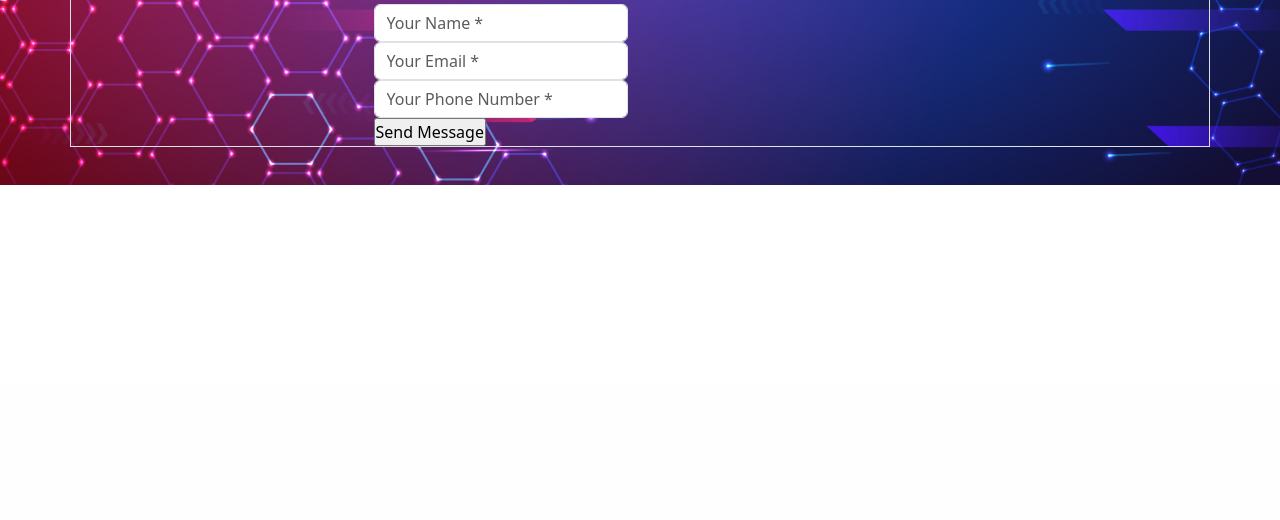
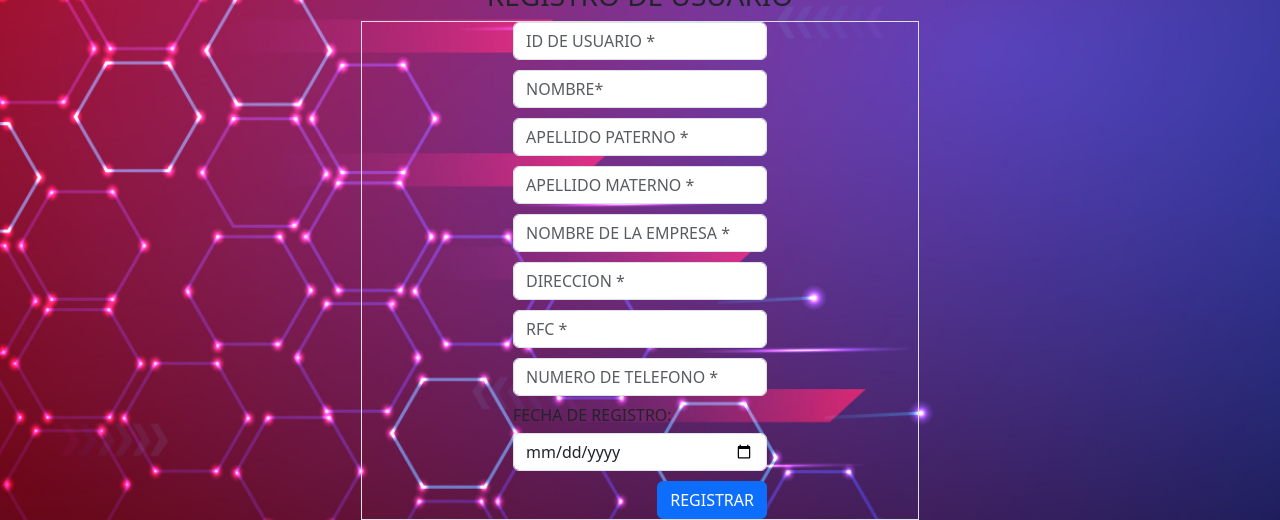
Before and after one commit to LuisaLzrGcia/SGAF, a PHP site: page /app/Registrar/ResgistrarUsuario.php in a window 1280 px wide. Shown: the part 415-935 px from the top of the page. Before the commit the page ends 600 px from the top, so only its background shows below. Run offline with PHP 8.4, Linux system fonts and the light colour scheme.

Commit message:
RespaldoForm

```diff
--- a/app/Registrar/ResgistrarUsuario.php
+++ b/app/Registrar/ResgistrarUsuario.php
@@ -7,38 +7,77 @@
     <title>Registra usuarios</title>
     <link rel="stylesheet" href="../../public/CSS/style.css" />
     <link rel="stylesheet" href="https://cdn.jsdelivr.net/npm/bootstrap@5.3.3/dist/css/bootstrap.min.css" />
+    <style>
+    /* Agrega un margen inferior al contenedor de navegación */
+    nav {
+        margin-bottom: 20px;
+        /* Ajusta el valor según el espacio deseado */
+    }
+
+    /* Estilos para la separación entre cajas de texto */
+    .form-group:not(:last-child) {
+            margin-bottom: 10px; /* Agrega un margen inferior de 20px a todos los .form-group excepto el último */
+        }
+
+    </style>
 </head>
 
 <body class="bg-general">
     <?php
     include_once "../Componets/Navbar.php";
     ?>
-    <div class="container contact-form border m-x:20px ">
-    <div class="container-fluid w-50 ">
-            <div class="contact-image border">
-                <img src="https://image.ibb.co/kUagtU/rocket_contact.png" alt="rocket_contact"/>
+    <div class="container contact-form  ; ">
+        <div class="container-fluid w-50 ">
+            <div class="contact-image  text-center">
+                <img src="https://image.ibb.co/kUagtU/rocket_contact.png" alt="rocket_contact" />
             </div>
             <form method="post">
-                <h3>Drop Us a Message</h3>
-               <div class="row">
+                <h3 class="text-center">REGISTRO DE USUARIO</h3>
+                <div class="row justify-content-center align-items-center border">
                     <div class="col-md-6">
                         <div class="form-group">
-                            <input type="text" name="txtName" class="form-control" placeholder="Your Name *" value="" />
+                            <input type="text" name="id" class="form-control" placeholder="ID DE USUARIO *"
+                                value="" />
                         </div>
                         <div class="form-group">
-                            <input type="text" name="txtEmail" class="form-control" placeholder="Your Email *" value="" />
+                            <input type="text" name="name" class="form-control" placeholder="NOMBRE*" value="" />
                         </div>
                         <div class="form-group">
-                            <input type="text" name="txtPhone" class="form-control" placeholder="Your Phone Number *" value="" />
+                            <input type="text" name="apellidoP" class="form-control" placeholder="APELLIDO PATERNO *"
+                                value="" />
                         </div>
                         <div class="form-group">
-                            <input type="submit" name="btnSubmit" class="btnContact" value="Send Message" />
+                            <input type="text" name="apellidoM" class="form-control" placeholder="APELLIDO MATERNO *"
+                                value="" />
+                        </div>
+                        <div class="form-group">
+                            <input type="text" name="empresa" class="form-control" placeholder="NOMBRE DE LA EMPRESA *"
+                                value="" />
+                        </div>
+                        <div class="form-group">
+                            <input type="text" name="direccion" class="form-control" placeholder="DIRECCION *"
+                                value="" />
+                        </div>
+                        <div class="form-group">
+                            <input type="text" name="rfc" class="form-control" placeholder="RFC *" value="" />
+                        </div>
+                        <div class="form-group">
+                            <input type="text" name="phone" class="form-control" placeholder="NUMERO DE TELEFONO *"
+                                value="" />
+                        </div>
+                        <div class="form-group">
+                            <h6 for="txtDate">FECHA DE REGISTRO:</h6>
+                            <input type="date" name="fecha" class="form-control" >
+                        </div>
+
+                        <div class="form-group  text-center">
+                        <button type="button" class="btn btn-primary float-end" href="#">REGISTRAR</button>
                         </div>
                     </div>
 
                 </div>
             </form>
-</div>
+        </div>
     </div>
 </body>
 
--- a/instrucciones.txt
+++ b/instrucciones.txt
@@ -10,3 +10,5 @@ git fetch origin
 git pull origin erick sirve para llamar el ultimo archivo de git
 
 cd +TAB para entrar a la carpeta en la terminal despues de salir
+
+para ingresar a la carpeta se usa el cd.
```
